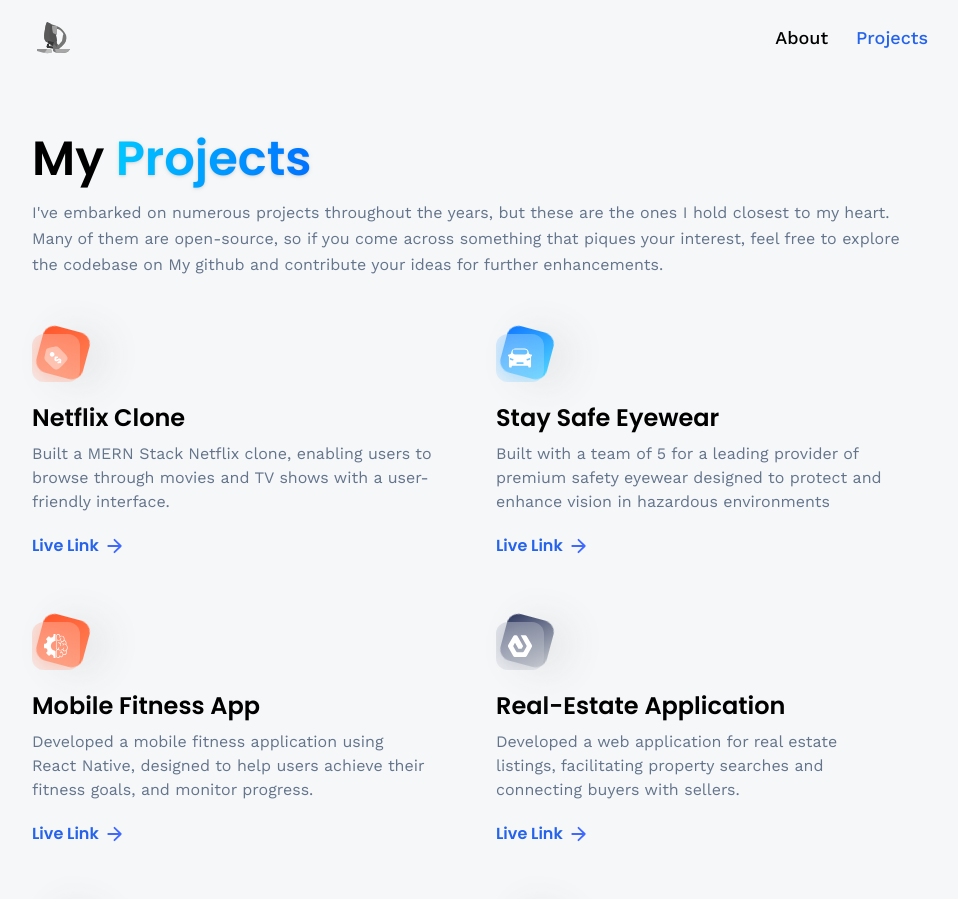
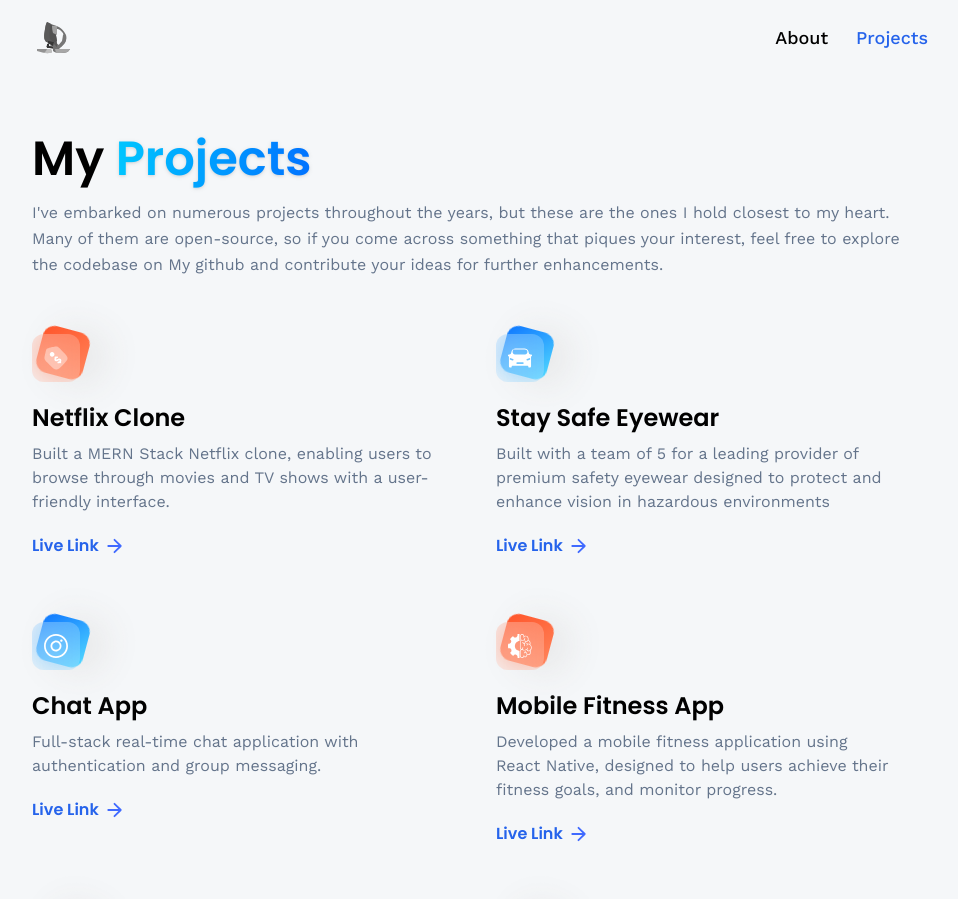
Before and after one commit to Talk2David1/My_3D_Portfolio, a React (Vite) app: page /projects in a window 1280 px wide. Shown: the top 899 px of the page, without its empty margins (160-1118 px from the left). Built offline with nearby package versions, Linux system fonts and the light colour scheme; no server answers.

Commit message:
chat app added

```diff
--- a/src/constants/index.js
+++ b/src/constants/index.js
@@ -217,6 +217,13 @@
         link: 'https://staysafeeyewear.dsbsolutions.co/',
     },
     {
+        iconUrl: snapgram,
+        theme: 'btn-back-blue',
+        name: 'Chat App',
+        description: 'Full-stack real-time chat application with authentication and group messaging.',
+        link: 'https://fullstack-chat-app-fp9p.onrender.com/login',
+    },
+    {
         iconUrl: summiz,
         theme: 'btn-back-red',
         name: 'Mobile Fitness App',
```
